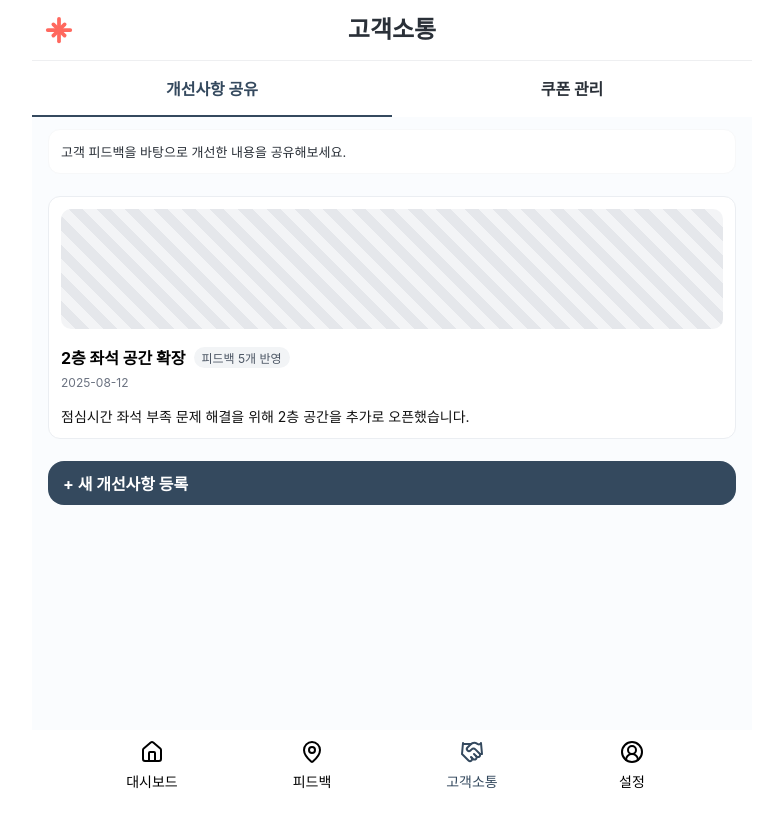
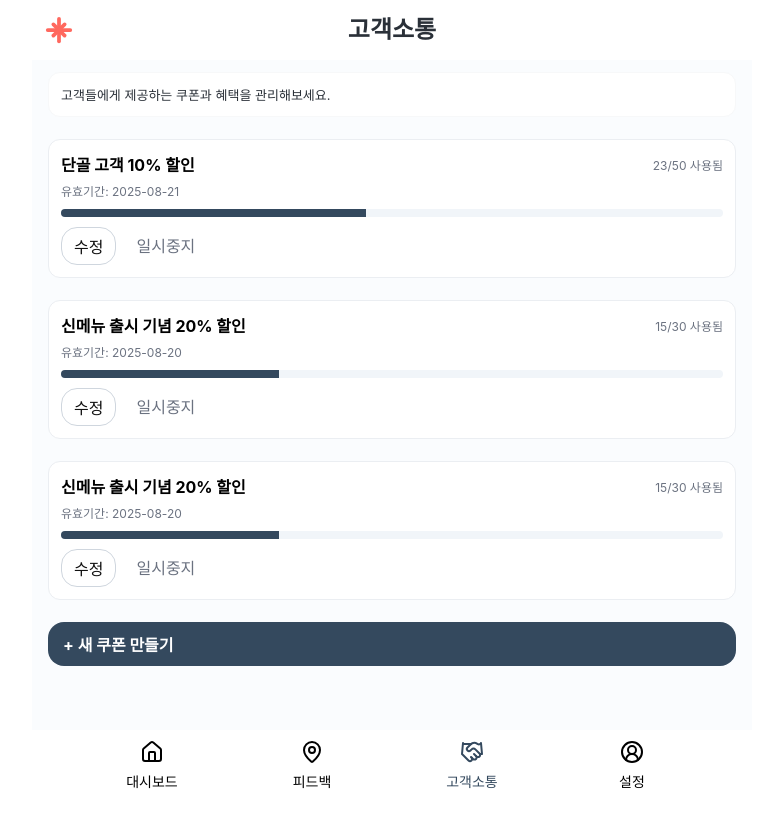
Before and after one commit to MOAMOA-K/MOAMOA-FE, a React (Vite) app: page /interaction in a window 1280 px wide. Shown: the whole page, without its empty margins (248-1031 px from the left). Built offline with nearby package versions, Linux system fonts and the light colour scheme; a web font is replaced by a local one.

Commit message:
feat: 개선사항 섹션 삭제 후 쿠폰 관리 페이지만 유지

```diff
--- a/src/pages/Interaction/InteractionPage.tsx
+++ b/src/pages/Interaction/InteractionPage.tsx
@@ -1,75 +1,18 @@
-import { useState } from 'react';
 import styled from '@emotion/styled';
 import Header from '@/components/layout/Header';
-import { HEADER_HEIGHT } from '@/constants/number';
 import NavigationOwner from '@/components/layout/NavigationOwner';
-
-type Tab = 'announce' | 'coupon';
+import { HEADER_HEIGHT, NAV_HEIGHT } from '@/constants/number';
 
 export default function InteractionPage() {
-  const [tab, setTab] = useState<Tab>('announce');
-
   return (
     <>
       <Main>
         <Header title='고객소통' />
         <Inner>
-          <TabsBar role='tablist' aria-label='고객소통 탭'>
-            <TabsInner>
-              <TabButton
-                role='tab'
-                aria-selected={tab === 'announce'}
-                onClick={() => setTab('announce')}
-              >
-                개선사항 공유
-              </TabButton>
-              <TabButton
-                role='tab'
-                aria-selected={tab === 'coupon'}
-                onClick={() => setTab('coupon')}
-              >
-                쿠폰 관리
-              </TabButton>
-              <Indicator data-tab={tab} />
-            </TabsInner>
-          </TabsBar>
-
-          {tab === 'announce' ? <AnnounceSection /> : <CouponSection />}
-        </Inner>
-      </Main>
-      <NavigationOwner />
-    </>
-  );
-}
-
-/* ---------- Sections ---------- */
-function AnnounceSection() {
-  return (
-    <Section>
-      <Guide>고객 피드백을 바탕으로 개선한 내용을 공유해보세요.</Guide>
-
-      <Card>
-        <Thumb />
-        <TitleRow>
-          <strong>2층 좌석 공간 확장</strong>
-          <Badge>피드백 5개 반영</Badge>
-        </TitleRow>
-        <Meta>2025-08-12</Meta>
-        <Desc>
-          점심시간 좌석 부족 문제 해결을 위해 2층 공간을 추가로 오픈했습니다.
-        </Desc>
-      </Card>
-
-      <PrimaryButton type='button'>+ 새 개선사항 등록</PrimaryButton>
-    </Section>
-  );
-}
-
-function CouponSection() {
-  return (
           <Section>
             <Guide>고객들에게 제공하는 쿠폰과 혜택을 관리해보세요.</Guide>
 
+            {/* 샘플 쿠폰 카드 1 */}
             <CouponCard>
               <div className='head'>
                 <strong>단골 고객 10% 할인</strong>
@@ -85,8 +28,47 @@ function CouponSection() {
               </RowActions>
             </CouponCard>
 
+            {/* 샘플 쿠폰 카드 2 (원하면 삭제) */}
+            <CouponCard>
+              <div className='head'>
+                <strong>신메뉴 출시 기념 20% 할인</strong>
+                <span className='usage'>15/30 사용됨</span>
+              </div>
+              <Meta>유효기간: 2025-08-20</Meta>
+              <Bar>
+                <i style={{ width: '33%' }} />
+              </Bar>
+              <RowActions>
+                <SecondaryButton type='button'>수정</SecondaryButton>
+                <GhostButton type='button'>일시중지</GhostButton>
+              </RowActions>
+            </CouponCard>
+            {/* 샘플 쿠폰 카드 2 (원하면 삭제) */}
+            <CouponCard>
+              <div className='head'>
+                <strong>신메뉴 출시 기념 20% 할인</strong>
+                <span className='usage'>15/30 사용됨</span>
+              </div>
+              <Meta>유효기간: 2025-08-20</Meta>
+              <Bar>
+                <i style={{ width: '33%' }} />
+              </Bar>
+              <RowActions>
+                <SecondaryButton type='button'>수정</SecondaryButton>
+                <GhostButton type='button'>일시중지</GhostButton>
+              </RowActions>
+            </CouponCard>
+
             <PrimaryButton type='button'>+ 새 쿠폰 만들기</PrimaryButton>
           </Section>
+
+          {/* 하단 네비와 겹침 방지 여백 */}
+          <BottomSpacer />
+        </Inner>
+      </Main>
+
+      <NavigationOwner />
+    </>
   );
 }
 
@@ -106,47 +88,6 @@ const Inner = styled.div`
   background-color: ${({ theme }) => theme.colors.owner.background};
 `;
 
-const TabsBar = styled.div`
-  position: sticky;
-  top: ${HEADER_HEIGHT}px;
-  z-index: 1;
-  width: 100%;
-  background: #fff;
-`;
-
-const TabsInner = styled.div`
-  max-width: 720px;
-  margin: 0 auto;
-  padding-top: 10px;
-  display: grid;
-  grid-template-columns: 1fr 1fr;
-  grid-template-rows: 44px 2px;
-  align-items: center;
-  text-align: center;
-  border-top: 1px solid ${({ theme }) => theme.colors.gray[30]};
-`;
-
-const TabButton = styled.button`
-  height: 44px;
-  padding-bottom: 10px;
-  border: 0;
-  background: transparent;
-  font-weight: 700;
-  color: ${({ theme }) => theme.colors.text.default};
-  cursor: pointer;
-
-  &[aria-selected='true'] {
-    color: ${({ theme }) => theme.colors.owner.main};
-  }
-`;
-
-const Indicator = styled.div<{ 'data-tab': Tab }>`
-  grid-column: ${({ ['data-tab']: t }) => (t === 'announce' ? 1 : 2)} / span 1;
-  height: 1.5px;
-  background: ${({ theme }) => theme.colors.owner.main};
-  transition: grid-column 0.2s ease;
-`;
-
 const Section = styled.section`
   padding: 12px 16px;
   display: flex;
@@ -163,70 +104,12 @@ const Guide = styled.div`
   font-size: 13px;
 `;
 
-const Card = styled.article`
+const CouponCard = styled.article`
   border: 1px solid #ebeef2;
   border-radius: 12px;
   padding: 12px;
   background: #fff;
-`;
 
-const Thumb = styled.div`
-  height: 120px;
-  border-radius: 10px;
-  background: repeating-linear-gradient(
-    45deg,
-    #f3f4f6,
-    #f3f4f6 10px,
-    #e5e7eb 10px,
-    #e5e7eb 20px
-  );
-  margin-bottom: 16px;
-`;
-
-const TitleRow = styled.div`
-  display: flex;
-  align-items: center;
-  gap: 8px;
-
-  strong {
-    font-size: 16px;
-  }
-`;
-
-const Badge = styled.span`
-  padding: 2px 8px;
-  border-radius: 20px;
-  background: #f2f4f6;
-  color: #4b5563;
-  font-size: 12px;
-`;
-
-const Meta = styled.div`
-  margin-top: 6px;
-  color: #6b7280;
-  font-size: 12px;
-`;
-
-const Desc = styled.p`
-  margin: 16px 0 0;
-  color: #111;
-  font-size: 14px;
-`;
-
-const PrimaryButton = styled.button`
-  box-sizing: border-box;
-  width: 100%;
-  padding: 0 15px;
-  height: 44px;
-  border: 0;
-  border-radius: 16px;
-  background: ${({ theme }) => theme.colors.owner.main};
-  color: #fff;
-  font-weight: 700;
-  cursor: pointer;
-`;
-
-const CouponCard = styled(Card)`
   .head {
     display: flex;
     justify-content: space-between;
@@ -240,6 +123,12 @@ const CouponCard = styled(Card)`
       font-size: 12px;
     }
   }
+`;
+
+const Meta = styled.div`
+  margin-top: 6px;
+  color: #6b7280;
+  font-size: 12px;
 `;
 
 const Bar = styled.div`
@@ -259,6 +148,19 @@ const Bar = styled.div`
 const RowActions = styled.div`
   display: flex;
   gap: 8px;
+`;
+
+const PrimaryButton = styled.button`
+  box-sizing: border-box;
+  width: 100%;
+  height: 44px;
+  padding: 0 15px;
+  border: 0;
+  border-radius: 16px;
+  background: ${({ theme }) => theme.colors.owner.main};
+  color: #fff;
+  font-weight: 700;
+  cursor: pointer;
 `;
 
 const SecondaryButton = styled.button`
@@ -282,3 +184,7 @@ const GhostButton = styled.button`
   color: #6b7280;
   cursor: pointer;
 `;
+
+const BottomSpacer = styled.div`
+  height: ${NAV_HEIGHT}px;
+`;
```
Lines whose indentation alone changed are shown as unchanged.
